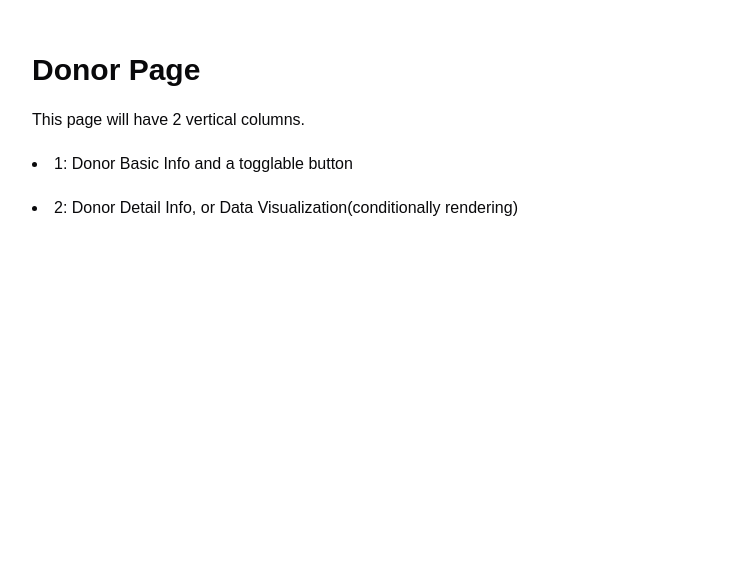
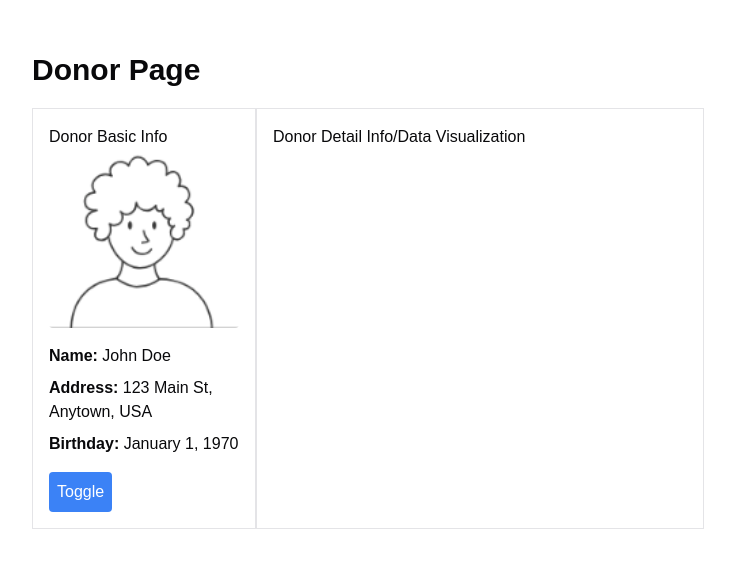
Before and after one commit to CS5500-24Fall-Avec-le-Bon-Chat/cs5500-final-project, a Next.js app: page /donor in a window 1280 px wide. Shown: the part 204-772 px from the top of the page, without its empty margins (272-1007 px from the left). Built offline with nearby package versions, Linux system fonts and the light colour scheme.

Commit message:
added two columns to the donor page

```diff
--- a/app/donor/page.tsx
+++ b/app/donor/page.tsx
@@ -4,10 +4,30 @@ export default function DonorPage() {
   return (
     <div className="flex justify-center mt-64 mx-auto w-3/4 max-w-2xl flex-col gap-5">
       <h2>Donor Page</h2>
-      <p>This page will have 2 vertical columns.</p>
-        <li>1: Donor Basic Info and a togglable button</li>
-        <li>2: Donor Detail Info, or Data Visualization(conditionally rendering)</li>
-
+      <div className="flex">
+        <div className="w-1/3 p-4 border">
+          <h3>Donor Basic Info</h3>
+          <div className="mb-4">
+            <img src="/defaultDonorPhoto.png" alt="Profile Photo" className="w-full h-auto rounded" />
+          </div>
+          <div className="space-y-2">
+            <div>
+              <strong>Name:</strong> John Doe
+            </div>
+            <div>
+              <strong>Address:</strong> 123 Main St, Anytown, USA
+            </div>
+            <div>
+              <strong>Birthday:</strong> January 1, 1970
+            </div>
+          </div>
+          <button className="mt-4 p-2 bg-blue-500 text-white rounded">Toggle</button>
+        </div>
+        <div className="w-2/3 p-4 border">
+          <h3>Donor Detail Info/Data Visualization</h3>
+          {/* Conditionally render detail info component / data visualization component here */}
+        </div>
+      </div>
     </div>
   );
 }
--- /dev/null
+++ b/components/ui/card.tsx
@@ -0,0 +1,76 @@
+import * as React from "react"
+
+import { cn } from "@/lib/utils"
+
+const Card = React.forwardRef<
+  HTMLDivElement,
+  React.HTMLAttributes<HTMLDivElement>
+>(({ className, ...props }, ref) => (
+  <div
+    ref={ref}
+    className={cn(
+      "rounded-xl border bg-card text-card-foreground shadow",
+      className
+    )}
+    {...props}
+  />
+))
+Card.displayName = "Card"
+
+const CardHeader = React.forwardRef<
+  HTMLDivElement,
+  React.HTMLAttributes<HTMLDivElement>
+>(({ className, ...props }, ref) => (
+  <div
+    ref={ref}
+    className={cn("flex flex-col space-y-1.5 p-6", className)}
+    {...props}
+  />
+))
+CardHeader.displayName = "CardHeader"
+
+const CardTitle = React.forwardRef<
+  HTMLParagraphElement,
+  React.HTMLAttributes<HTMLHeadingElement>
+>(({ className, ...props }, ref) => (
+  <h3
+    ref={ref}
+    className={cn("font-semibold leading-none tracking-tight", className)}
+    {...props}
+  />
+))
+CardTitle.displayName = "CardTitle"
+
+const CardDescription = React.forwardRef<
+  HTMLParagraphElement,
+  React.HTMLAttributes<HTMLParagraphElement>
+>(({ className, ...props }, ref) => (
+  <p
+    ref={ref}
+    className={cn("text-sm text-muted-foreground", className)}
+    {...props}
+  />
+))
+CardDescription.displayName = "CardDescription"
+
+const CardContent = React.forwardRef<
+  HTMLDivElement,
+  React.HTMLAttributes<HTMLDivElement>
+>(({ className, ...props }, ref) => (
+  <div ref={ref} className={cn("p-6 pt-0", className)} {...props} />
+))
+CardContent.displayName = "CardContent"
+
+const CardFooter = React.forwardRef<
+  HTMLDivElement,
+  React.HTMLAttributes<HTMLDivElement>
+>(({ className, ...props }, ref) => (
+  <div
+    ref={ref}
+    className={cn("flex items-center p-6 pt-0", className)}
+    {...props}
+  />
+))
+CardFooter.displayName = "CardFooter"
+
+export { Card, CardHeader, CardFooter, CardTitle, CardDescription, CardContent }
```
Also changed, not shown: public/defaultDonorPhoto.png (added).
